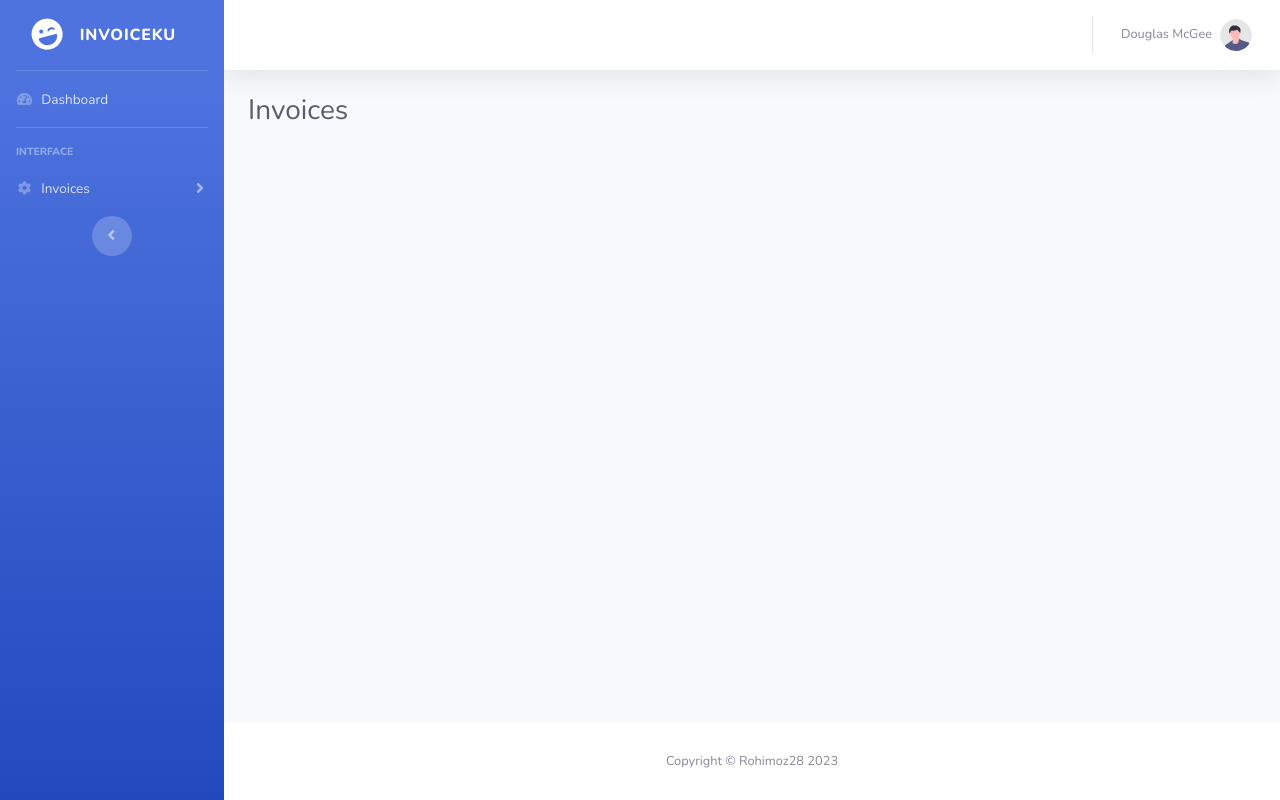
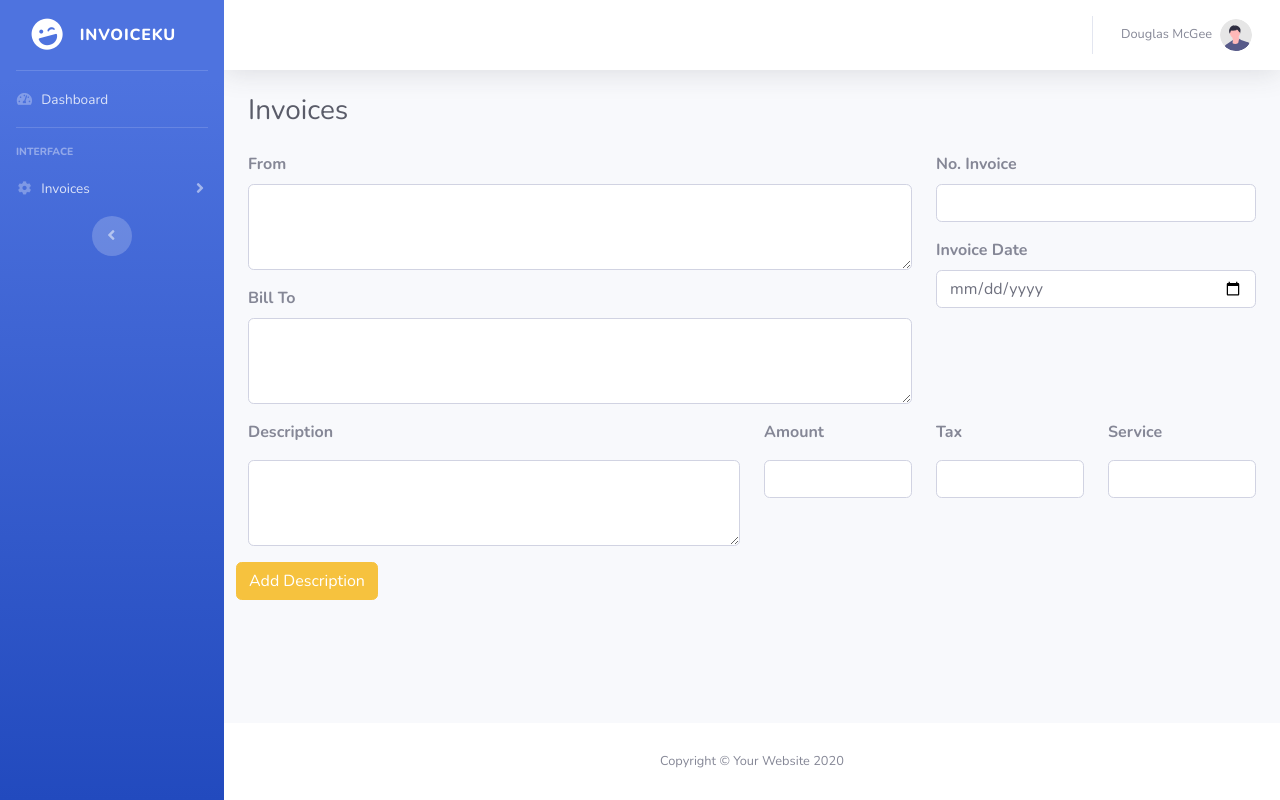
Before and after one commit to rohimoz28/invoiceku, a CodeIgniter 4 app: template app/Views/invoice/invoice.php in a window 1280 px wide. Run offline with PHP 8.4 and a stand-in for CodeIgniter, Linux system fonts and the light colour scheme; the template is opened without the code that fills it, so the values that code supplies are empty; some libraries are stand-ins or nearby versions.

Commit message:
view cetak invoice ok

```diff
--- a/app/Views/invoice/invoice.php
+++ b/app/Views/invoice/invoice.php
@@ -8,6 +8,67 @@
      <!-- Page Heading -->
      <h1 class="h3 mb-4 text-gray-800">Invoices</h1>
 
+     <form action="" method="post">
+         <div class="row">
+             <div class="col-md-8">
+                 <div class="form-group">
+                     <label for="exampleFormControlTextarea1"><strong>From</strong></label>
+                     <textarea class="form-control" id="exampleFormControlTextarea1" rows="3"></textarea>
+                 </div>
+
+                 <div class="form-group">
+                     <label for="exampleFormControlTextarea1"><strong>Bill To</strong></label>
+                     <textarea class="form-control" id="exampleFormControlTextarea1" rows="3"></textarea>
+                 </div>
+             </div>
+             <div class="col-md-4">
+                 <div class="form-group">
+                     <label for="exampleFormControlInput1"><strong>No. Invoice</strong></label>
+                     <input type="text" class="form-control" id="exampleFormControlInput1">
+                 </div>
+                 <div class="form-group">
+                     <label for="exampleFormControlInput1"><strong>Invoice Date</strong></label>
+                     <input type="date" class="form-control" id="datetimepicker">
+                 </div>
+             </div>
+         </div>
+
+         <div class="row">
+             <div class="col-md-6">
+                 <p><strong>Description</strong></p>
+             </div>
+             <div class="col-md-2"><strong>Amount</strong></div>
+             <div class="col-md-2"><strong>Tax</strong></div>
+             <div class="col-md-2"><strong>Service</strong></div>
+         </div>
+
+         <div class="row invoice-description">
+             <div class="col-md-6">
+                 <div class="form-group">
+                     <textarea class="form-control" id="exampleFormControlTextarea1" rows="3"></textarea>
+                 </div>
+             </div>
+             <div class="col-md-2">
+                 <div class="form-group">
+                     <input type="email" class="form-control" id="exampleFormControlInput1">
+                 </div>
+             </div>
+             <div class="col-md-2">
+                 <div class="form-group">
+                     <input type="email" class="form-control" id="exampleFormControlInput1">
+                 </div>
+             </div>
+             <div class="col-md-2">
+                 <div class="form-group">
+                     <input type="email" class="form-control" id="exampleFormControlInput1">
+                 </div>
+             </div>
+         </div>
+         <div class="row">
+             <a href="#" class="btn btn-warning" id="btn-description">Add Description</a>
+         </div>
+     </form>
+
  </div>
  <!-- /.container-fluid -->
 
--- a/app/Views/layouts/main.php
+++ b/app/Views/layouts/main.php
@@ -117,10 +117,7 @@
                 <!-- End of Topbar -->
 
                 <!-- Begin Page Content -->
-
-                <?= $this->renderSection('content'); ?>
-
-                <!-- /.container-fluid -->
+                <?php $this->renderSection('content'); ?>
 
             </div>
             <!-- End of Main Content -->
@@ -129,7 +126,7 @@
             <footer class="sticky-footer bg-white">
                 <div class="container my-auto">
                     <div class="copyright text-center my-auto">
-                        <span>Copyright &copy; Rohimoz28 2023</span>
+                        <span>Copyright &copy; Your Website 2020</span>
                     </div>
                 </div>
             </footer>
@@ -174,7 +171,22 @@
 
     <!-- Custom scripts for all pages-->
     <script src="assets/js/sb-admin-2.min.js"></script>
+    <!-- Datetimepicker -->
+    <script>
+        $(document).ready(function() {
+            $('#datetimepicker').formatDate("yy-mm-dd", new Date(2007, 1 - 1, 26));
+        });
 
+        $(document).ready(function() {
+            $('#btn-description').click(function(event) {
+                event.preventDefault();
+                const form = $('.invoice-description')
+                const element = "<div class='col-md-6'><div class='form-group'><textarea class='form-control' id='exampleFormControlTextarea1' rows='3'></textarea></div></div><div class='col-md-2'><div class='form-group'><input type='email' class='form-control' id='exampleFormControlInput1'></div></div><div class='col-md-2'><div class='form-group'><input type='email' class='form-control' id='exampleFormControlInput1'></div></div><div class='col-md-2'><div class='form-group'><input type='email' class='form-control' id='exampleFormControlInput1'></div></div>"
+
+                form.append(element)
+            })
+        })
+    </script>
 </body>
 
 </html>
```
